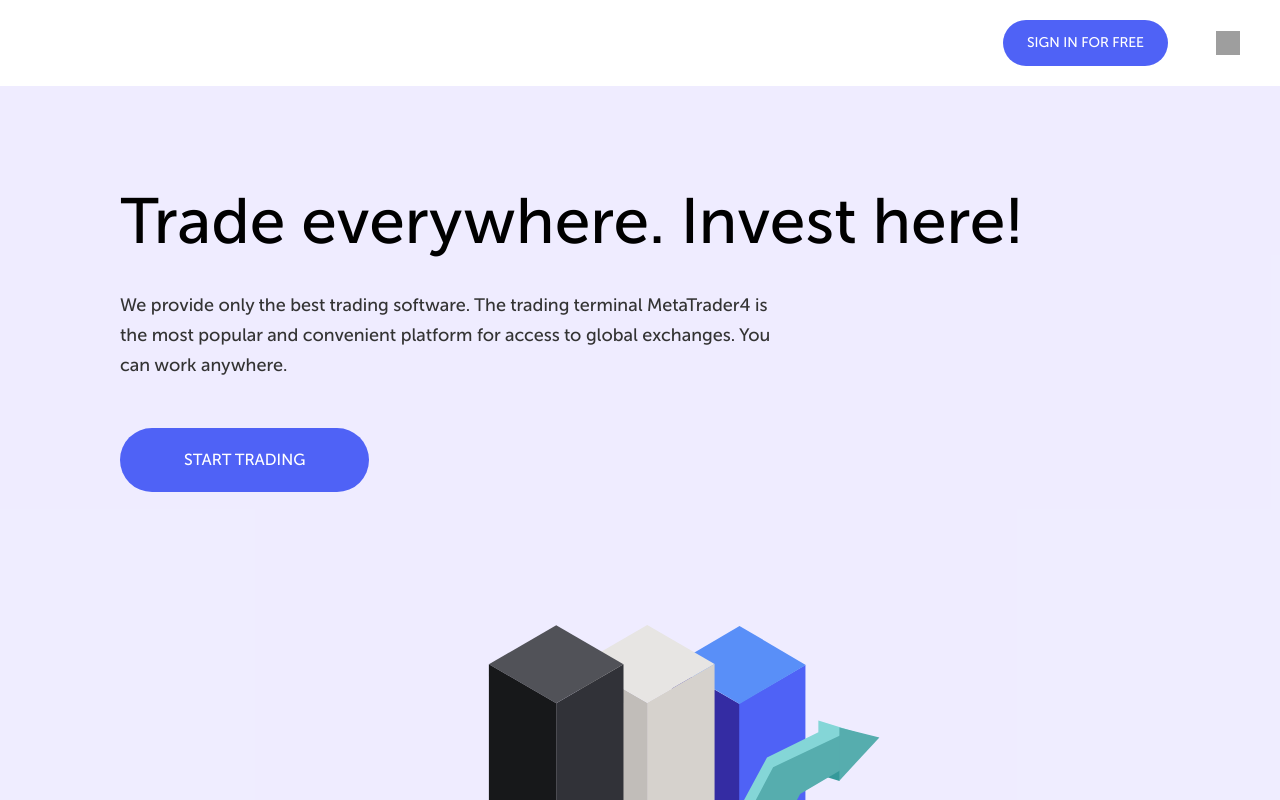
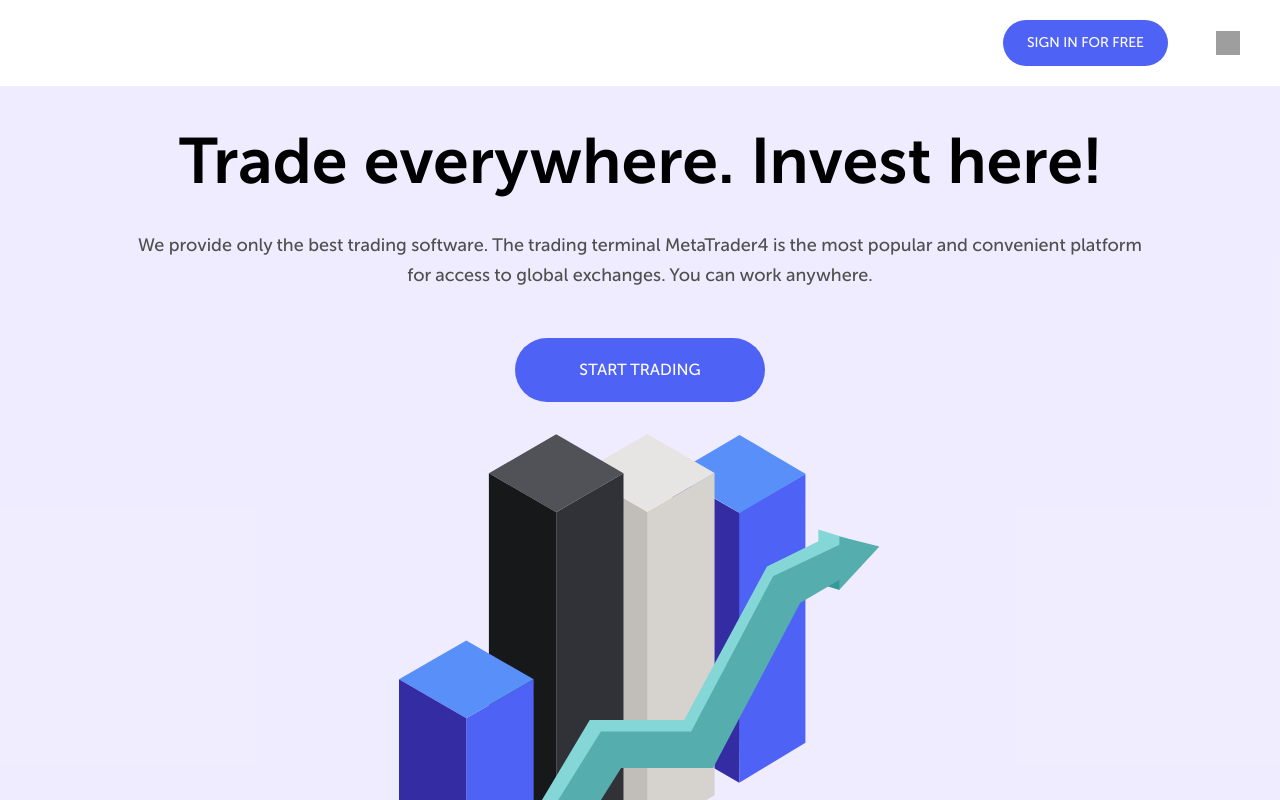
Before and after one commit to Violettalez/landing-vue-test, a Vue app: page / in a window 1280 px wide. Shown: the top 800 px of the page. Built offline with nearby package versions, Linux system fonts and the light colour scheme; grey boxes are pictures that could not be loaded.

Commit message:
Update font styles  and enhance Menu component for improved typography. Upgrade Intro component (add responsible design)

```diff
--- a/index.css
+++ b/index.css
@@ -4,14 +4,14 @@
   font-family: 'Museo Sans Cyrl';
   src: url('/src/assets/fonts/Museo\ Sans\ Cyrl\ 500.ttf') format('opentype');
   font-weight: 500;
-  font-style: normal;
+  font-style: bold;
   font-display: swap;
 }
 @font-face {
   font-family: 'Museo Sans Cyrl';
   src: url('/src/assets/fonts/Museo\ Sans\ Cyrl\ 700.ttf') format('opentype');
   font-weight: 700;
-  font-style: normal;
+  font-style: extrabold;
   font-display: swap;
 }
 @theme {
--- a/src/components/Intro.vue
+++ b/src/components/Intro.vue
@@ -1,16 +1,22 @@
 <script></script>
 <template>
-  <div class="bg-violet-bg/10 py-25 px-30 flex desktop:flex-row flex-col justify-between items-center gap-[133px]">
-    <div>
-      <h1 class="font-museo text-[64px] font-medium mb-8 leading-[72px]">
+  <div
+    class="bg-violet-bg/10 desktop:py-25 desktop:px-30 tablet:px-[40px] tablet:pt-[40px] tablet:pb-6 mobile:px-5 mobile:pt-[30px] mobile:pb-4 flex desktop:flex-row flex-col justify-between items-center desktop:gap-[133px] tablet:gap-8 mobile:gap-13"
+  >
+    <div class="tablet:flex tablet:flex-col tablet:items-center desktop:items-start mobile:items-start">
+      <h1
+        class="font-museo tablet:text-center desktop:text-start mobile:text-start desktop:text-[64px] tablet:text-[64px] mobile:text-[40px] font-bold desktop:mb-8 tablet:mb-8 mobile:mb-6 desktop:leading-[72px] tablet:leading-[72px] mobile:leading-[44px]"
+      >
         Trade everywhere. Invest here!
       </h1>
-      <p class="mb-12 text-gray w-[65%] font-museo text-[18px] leading-[30px]">
+      <p
+        class="tablet:px-[90px] desktop:px-0 mobile:px-0 tablet:text-center desktop:text-start mobile:text-start desktop:mb-12 tablet:mb-12 mobile:mb-8 text-gray-text desktop:w-[65%] mobile:w-auto font-museo font-normal text-[18px] leading-[30px]"
+      >
         We provide only the best trading software. The trading terminal MetaTrader4 is the most
         popular and convenient platform for access to global exchanges. You can work anywhere.
       </p>
-      <button class="button">Start trading</button>
+      <button class="button mobile:w-full tablet:w-auto desktop:w-auto">Start trading</button>
     </div>
-    <img src="../assets/diagram.svg" alt="diagram" />
+    <img src="../assets/diagram.svg" alt="diagram" class="desktop:px-0 mobile:px-[19px] tablet:px-[135px]" />
   </div>
 </template>
--- a/src/components/Menu.vue
+++ b/src/components/Menu.vue
@@ -21,7 +21,7 @@ function selectLang(lang) {
   >
     <div class="flex gap-14.25 items-center desktop:ml-15">
       <h1
-        class="desktop:block tablet:hidden mobile:block cursor-pointer font-museo font-bold text-[15px] text-gray"
+        class="desktop:block tablet:hidden mobile:block cursor-pointer font-museo font-extrabold text-[15px] text-gray"
       >
         LOGO
       </h1>
```
